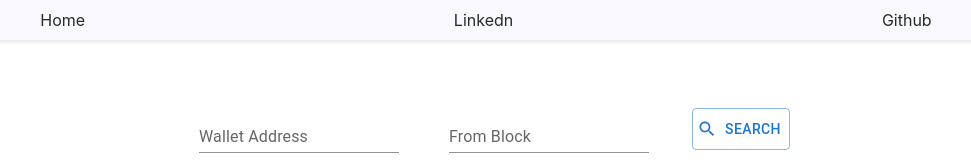
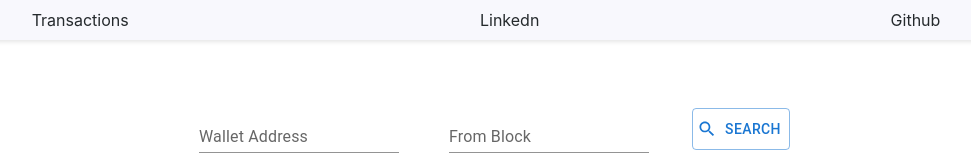
Before and after one commit to marija117/ethereum-transactions-crawler, a React (Create React App) app: page / in a window 1280 px wide. Shown: the top 160 px of the page, without its empty margins (149-1120 px from the left). Built offline with nearby package versions, Linux system fonts and the light colour scheme.

Commit message:
Rename Home component to Transactions.

```diff
--- a/src/App.tsx
+++ b/src/App.tsx
@@ -1,7 +1,7 @@
 import React from 'react';
 import { BrowserRouter as Router, Route, Routes } from 'react-router-dom';
 import Navbar from './components/Navbar/Navbar';
-import Home from './pages/Home/Home';
+import Transactions from './pages/Transactions/Transactions';
 import './App.css';
 
 const App: React.FC = () => {
@@ -11,7 +11,7 @@ const App: React.FC = () => {
         <div>
           <Navbar />
           <Routes>
-            <Route path="/" element={<Home />} />
+            <Route path="/" element={<Transactions />} />
           </Routes>
         </div>
       </Router>
--- a/src/components/Navbar/Navbar.tsx
+++ b/src/components/Navbar/Navbar.tsx
@@ -6,7 +6,7 @@ const Navbar: React.FC = () => {
     <StyledNav>
       <StyledUl>
         <StyledLi>
-          <StyledLink to="/" className="nav-link">Home</StyledLink>
+          <StyledLink to="/" className="nav-link">Transactions</StyledLink>
         </StyledLi>
         <StyledLi>
           <StyledLink to="https://www.linkedin.com/in/marija-kuveljic-4a7553129/">Linkedn</StyledLink>
--- a/src/pages/Home/Home.tsx
+++ b/src/pages/Transactions/Transactions.tsx
@@ -1,6 +1,6 @@
 import React, { useState } from 'react';
 import { GridValidRowModel } from '@mui/x-data-grid';
-import { StyledTableContainer } from "./Home.styles";
+import { StyledTableContainer } from "./Transactions.styles";
 import SearchForm from '../../features/SearchForm/SearchForm';
 import ErrorDisplay from '../../features/ErrorDisplay/ErrorDisplay';
 import TransactionTable from '../../features/TransactionTable/TransactionTable';
```
Also changed, not shown: src/pages/Transactions/Transactions.styles.tsx (renamed from src/pages/Home/Home.styles.tsx), src/pages/Transactions/apiUtils.ts (renamed from src/pages/Home/apiUtils.ts).
